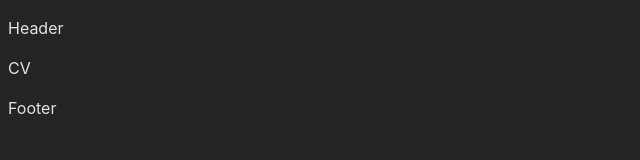
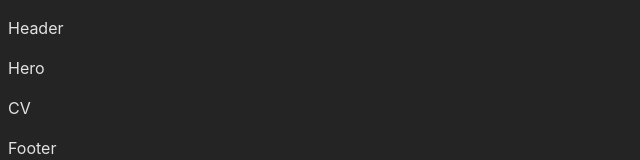
Before and after one commit to N4choWasTaken/CV, a React (Vite) app: page / in a window 1280 px wide. Shown: the top 160 px of the page, without its empty margins (0-640 px from the left). Built offline with nearby package versions, Linux system fonts and the light colour scheme.

Commit message:
:art: introduced Hero

```diff
--- a/src/App.tsx
+++ b/src/App.tsx
@@ -1,3 +1,4 @@
+import Hero from "./components/Hero"
 import MainLayout from "./layouts/MainLayout"
 import Cv from "./pages/cv"
 
@@ -5,6 +6,7 @@ function App() {
   return (
     <>
         <MainLayout>
+          <Hero />
           <Cv />
         </MainLayout>
     </>
--- /dev/null
+++ b/src/components/Hero.tsx
@@ -0,0 +1,5 @@
+export default function Hero() {
+    return (
+        <p>Hero</p>
+    )
+}
--- a/src/layouts/MainLayout.tsx
+++ b/src/layouts/MainLayout.tsx
@@ -2,7 +2,7 @@ import Header from '../components/Header'
 import Footer from '../components/Footer'
 
 interface MainLayoutProps {
-    children: JSX.Element
+    children: JSX.Element | JSX.Element[]
     }
 
 export default function MainLayout(props: MainLayoutProps) {
```
